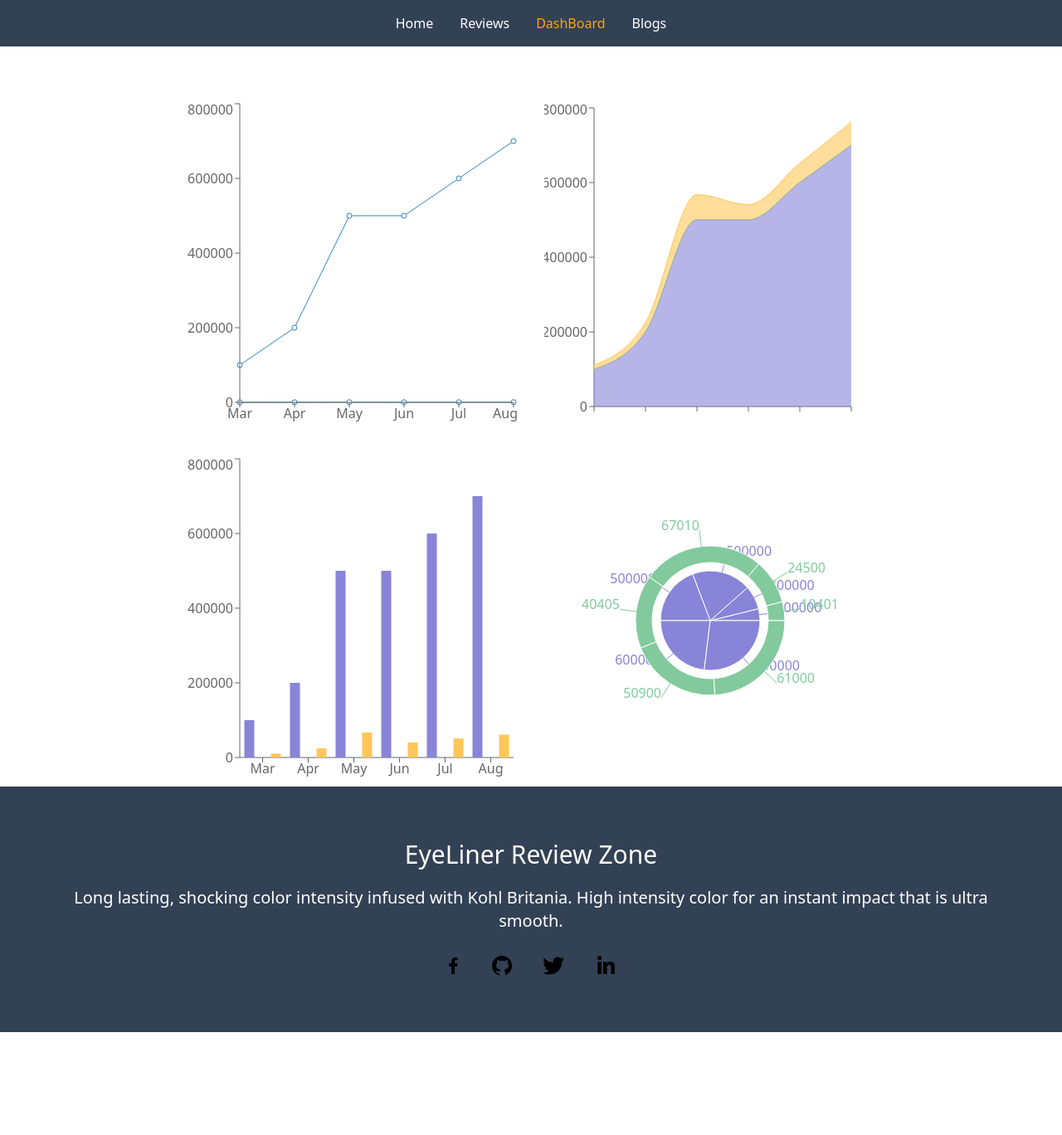
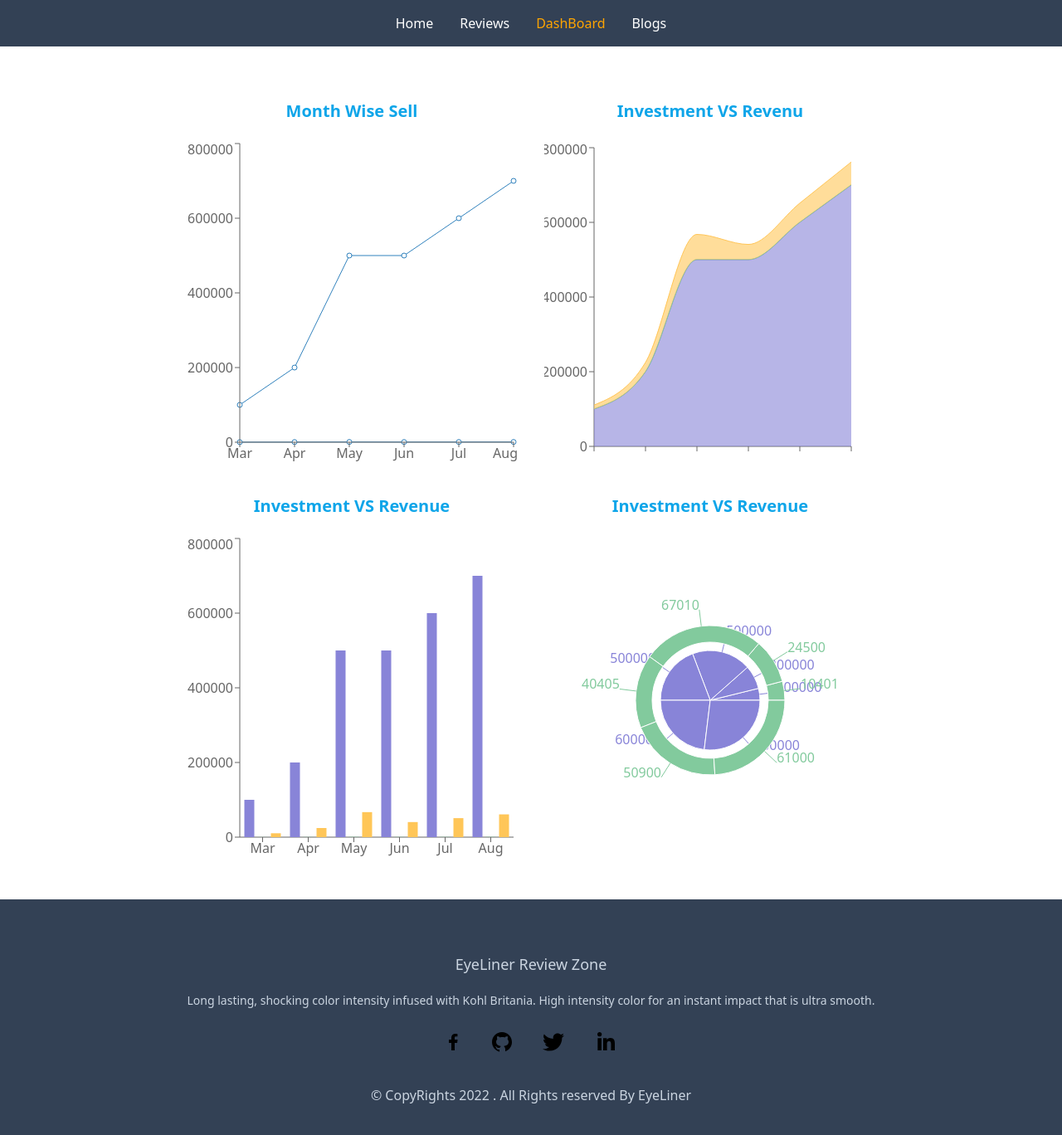
Before and after one commit to ohnadir/products-analysis, a React (Create React App) app: page /dashboard in a window 1280 px wide. Shown: the top 1368 px of the page at 83% size. Before the commit the page ends 1244 px from the top, so only its background shows below. Built offline with nearby package versions, Linux system fonts and the light colour scheme.

Commit message:
all requrement completely

```diff
--- a/src/Component/DashBoard/DashBoard.js
+++ b/src/Component/DashBoard/DashBoard.js
@@ -5,9 +5,8 @@ import MyLineChart from '../ReCharts/MyLineChart';
 import MyPieChart from '../ReCharts/MyPieChart';
 const DashBoard = () => {
     return (
-        <div className='max-w-5xl mx-auto mt-16'>
+        <div className='max-w-5xl mx-auto mt-16 mb-10'>
             <div className='flex flex-col md:flex-row mx-auto justify-center items-center gap-8'>
-
                 <MyLineChart></MyLineChart>
                 <MyAreaChart></MyAreaChart>
             </div>
--- a/src/Component/Footer/Footer.js
+++ b/src/Component/Footer/Footer.js
@@ -7,15 +7,16 @@ import Linkedin from '../../images/icons8-linkedin-2.svg';
 const Footer = () => {
     return (
         <div className='bg-slate-700'>
-            <div className='p-16 text-center text-white'>
-                <h1 className='text-3xl mb-5'>EyeLiner Review Zone</h1>
-                <p className='text-xl'>Long lasting, shocking color intensity infused with Kohl Britania. High intensity color for an instant impact that is ultra smooth.</p>
+            <div className='p-16 text-center text-slate-300'>
+                <h1 className='text-lg mb-5'>EyeLiner Review Zone</h1>
+                <p className='text-sm text-slate-300'>Long lasting, shocking color intensity infused with Kohl Britania. High intensity color for an instant impact that is ultra smooth.</p>
                 <div className='icon  flex justify-center items-center gap-8 mt-6'>
                     <img className='text-white' src={Facebook} alt="" />
                     <img src={Github} alt="" />
                     <img src={Twitter} alt="" />
                     <img src={Linkedin} alt="" />
                 </div>
+                <p className='mt-9 text-slate-300' >© CopyRights 2022 . All Rights reserved By EyeLiner </p>
             </div>
         </div>
     );
--- a/src/Component/Home/Home.js
+++ b/src/Component/Home/Home.js
@@ -19,7 +19,7 @@ const Home = () => {
             <div className='flex flex-col-reverse md:flex-row gap-8 max-w-6xl mx-auto p-4 items-center py-20'>
                 <div>
                     <p className='text-orange-500 mb-4 text-2xl'>Welcome to EyeLiner Review Zone</p>
-                    <p>Pass you valuable compliments </p>
+                    <p className='text-cyan-600 text-xl mb-2 font-bold'>Pass you valuable compliments </p>
                     <p>Long lasting, shocking color intensity infused with Kohl Britannia. High intensity color for an instant impact that is ultra smooth. Creamy formula that glides on easily and is waterproof, smudge-proof, sweat-proof, heat-proof, humidity-proof and scandal-proof.</p>
                     <button className='text-white bg-cyan-600 px-3 py-1 rounded mt-6 '>Live Demo</button>
                 </div>
--- a/src/Component/ReCharts/MyAreaChart.js
+++ b/src/Component/ReCharts/MyAreaChart.js
@@ -42,7 +42,9 @@ const data = [
 ];
 
     return (
-        <AreaChart
+        <div>
+            <p className='text-center mb-5 font-bold text-sky-500 text-xl'>Investment VS Revenu</p>
+            <AreaChart
             width={400}
             height={400}
             data={data}
@@ -54,6 +56,7 @@ const data = [
             <Area type="monotone" dataKey="sell" stackId="1" stroke="#82ca9d" fill="#82ca9d" />
             <Area type="monotone" dataKey="revenue" stackId="1" stroke="#ffc658" fill="#ffc658" />
         </AreaChart>
+        </div>
     )
 };
 
--- a/src/Component/ReCharts/MyBarChart.js
+++ b/src/Component/ReCharts/MyBarChart.js
@@ -41,7 +41,9 @@ const MyBarChart = () => {
     ];
     return (
 
-            <BarChart
+        <div>
+            <p className='text-center mb-5 font-bold text-sky-500 text-xl'>Investment VS Revenue</p>
+             <BarChart
                 width={400}
                 height={400}
                 data={data}>
@@ -53,6 +55,7 @@ const MyBarChart = () => {
                 <Bar dataKey={'sell'} fill="#82ca9d"></Bar>
                 <Bar dataKey={'revenue'} fill="#ffc658"></Bar>
             </BarChart>
+        </div>
     )
 };
 
--- a/src/Component/ReCharts/MyLineChart.js
+++ b/src/Component/ReCharts/MyLineChart.js
@@ -42,7 +42,9 @@ const MyLineChart = () => {
         }
     ];
     return (
-        <LineChart width={400} height={400} data={data}>
+        <div>
+            <p className='text-center mb-5 font-bold text-sky-500 text-xl'>Month Wise Sell</p>
+            <LineChart width={400} height={400} data={data}>
             <Line dataKey={'investment'}></Line>
             <Line dataKey={'sell'}></Line>
             <XAxis dataKey="month"></XAxis>
@@ -50,6 +52,7 @@ const MyLineChart = () => {
             <YAxis dataKey="investment"></YAxis>
 
         </LineChart>
+        </div>
     );
 };
 
--- a/src/Component/ReCharts/MyPieChart.js
+++ b/src/Component/ReCharts/MyPieChart.js
@@ -41,7 +41,9 @@ const MyPieChart = () => {
         }
     ];
     return (
-        <PieChart width={400} height={400}>
+        <div>
+            <p className='text-center mb-5 font-bold text-sky-500 text-xl'>Investment VS Revenue</p>
+            <PieChart width={400} height={400}>
             <Pie
                 data={data}
                 dataKey="investment"
@@ -59,6 +61,7 @@ const MyPieChart = () => {
                 fill="#82ca9d" label></Pie>
             <Tooltip></Tooltip>
         </PieChart>
+        </div>
     )
 };
 
```
